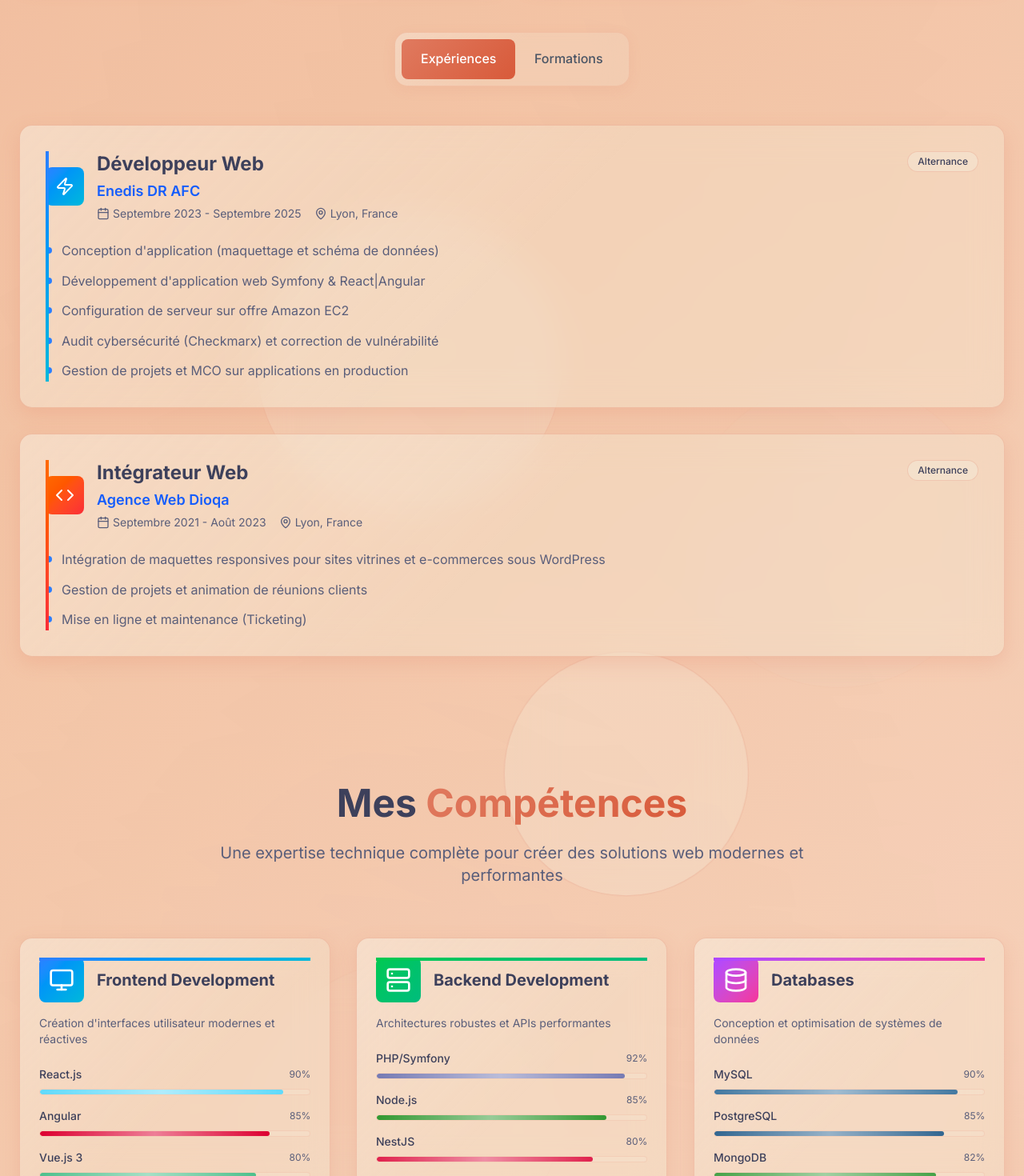
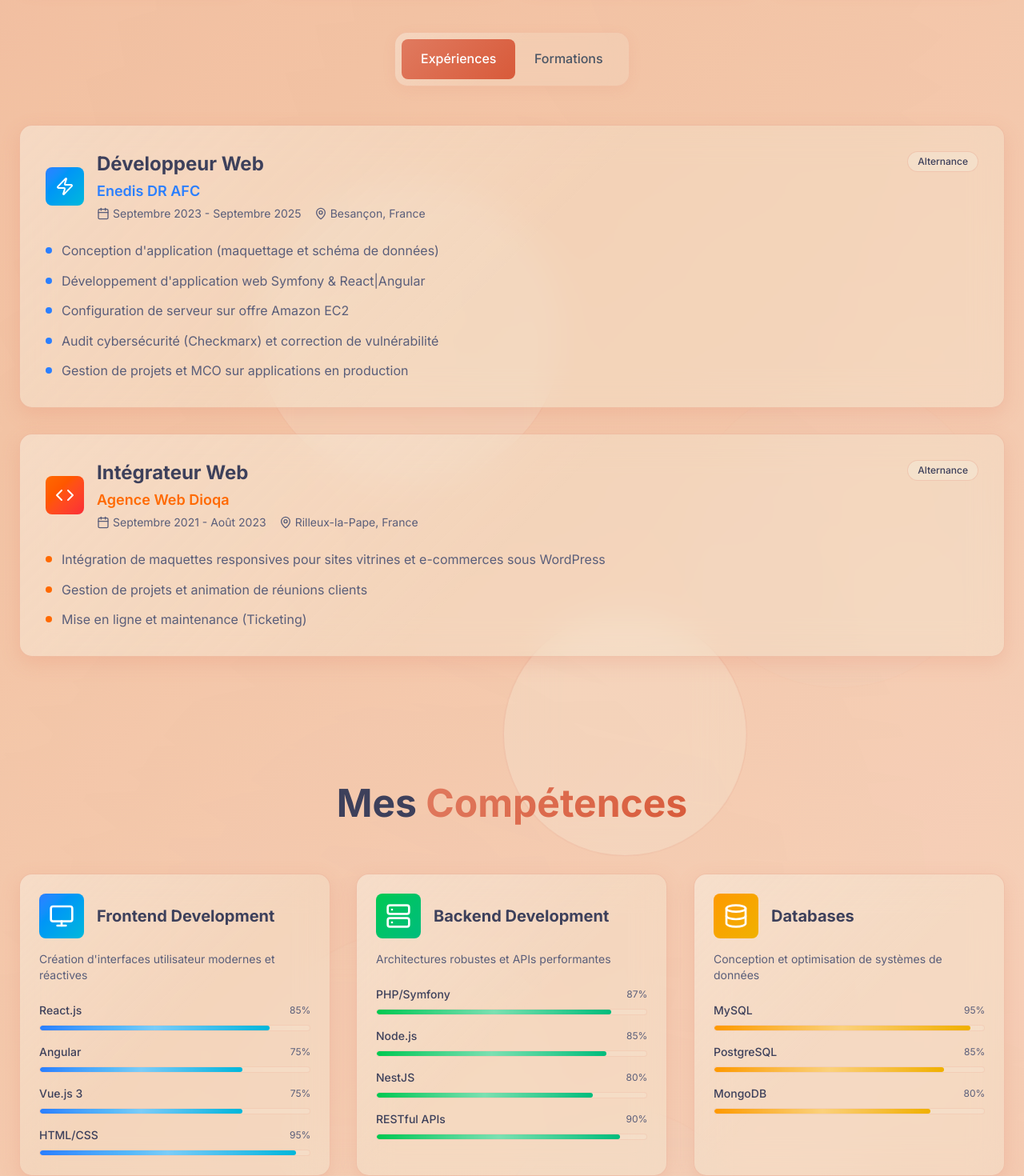
Before and after one commit to Jerem-14/portfolio, a Next.js app: page / in a window 1280 px wide. Shown: the part 1330-2800 px from the top of the page at 80% size. Built offline with nearby package versions, Linux system fonts and the light colour scheme.

Commit message:
fix: typo | colors and skillset

```diff
--- a/src/components/About.tsx
+++ b/src/components/About.tsx
@@ -15,9 +15,11 @@ const About: React.FC = () => {
       company: "Enedis DR AFC",
       period: "Septembre 2023 - Septembre 2025",
       type: "Alternance",
-      location: "Lyon, France",
+      location: "Besançon, France",
       icon: <Zap className="w-6 h-6" />,
       color: "from-blue-500 to-cyan-500",
+      textColor: "text-blue-500",
+      bulletColor: "bg-blue-500",
       tasks: [
         "Conception d'application (maquettage et schéma de données)",
         "Développement d'application web Symfony & React|Angular",
@@ -32,9 +34,11 @@ const About: React.FC = () => {
       company: "Agence Web Dioqa",
       period: "Septembre 2021 - Août 2023",
       type: "Alternance",
-      location: "Lyon, France",
+      location: "Rilleux-la-Pape, France",
       icon: <Code className="w-6 h-6" />,
       color: "from-orange-500 to-red-500",
+      textColor: "text-orange-500",
+      bulletColor: "bg-orange-500",
       tasks: [
         "Intégration de maquettes responsives pour sites vitrines et e-commerces sous WordPress",
         "Gestion de projets et animation de réunions clients",
@@ -63,8 +67,8 @@ const About: React.FC = () => {
 
   const stats = [
     { label: "Années d'expérience", value: "4+", icon: <Calendar className="w-5 h-5" /> },
-    { label: "Projets réalisés", value: "25+", icon: <Award className="w-5 h-5" /> },
-    { label: "Technologies maîtrisées", value: "15+", icon: <Code className="w-5 h-5" /> },
+    { label: "Projets réalisés", value: "10+", icon: <Award className="w-5 h-5" /> },
+    { label: "Technologies maîtrisées", value: "8+", icon: <Code className="w-5 h-5" /> },
     { label: "Clients satisfaits", value: "20+", icon: <Users className="w-5 h-5" /> }
   ];
 
@@ -192,8 +196,7 @@ const About: React.FC = () => {
                   whileHover={{ scale: 1.02 }}
                 >
                   <GlassCard variant="medium" className="p-8 relative overflow-hidden">
-                    {/* Accent coloré */}
-                    <div className={`absolute top-0 left-0 w-1 h-full bg-gradient-to-b ${exp.color}`} />
+
 
                     {/* Header */}
                     <div className="flex items-start justify-between mb-6">
@@ -206,7 +209,7 @@ const About: React.FC = () => {
                               style={{ color: 'var(--text-primary)' }}>
                             {exp.role}
                           </h3>
-                          <p className="text-lg font-semibold text-blue-600 mb-1">
+                          <p className={`text-lg font-semibold mb-1 ${exp.textColor}`}>
                             {exp.company}
                           </p>
                           <div className="flex items-center space-x-4 text-sm"
@@ -243,7 +246,7 @@ const About: React.FC = () => {
                           viewport={{ once: true }}
                           className="flex items-start space-x-3"
                         >
-                          <div className="w-2 h-2 rounded-full bg-blue-500 mt-2 flex-shrink-0" />
+                          <div className={`w-2 h-2 rounded-full ${exp.bulletColor} mt-2 flex-shrink-0`} />
                           <p style={{ color: 'var(--text-secondary)' }}>{task}</p>
                         </motion.div>
                       ))}
@@ -278,7 +281,7 @@ const About: React.FC = () => {
                         style={{ color: 'var(--text-primary)' }}>
                       {formation.diploma}
                     </h3>
-                    <p className="text-blue-600 font-medium mb-2">
+                    <p className="text-orange-500 font-medium mb-2">
                       {formation.school}
                     </p>
                     <p className="text-sm" style={{ color: 'var(--text-secondary)' }}>
--- a/src/components/Hero.tsx
+++ b/src/components/Hero.tsx
@@ -38,21 +38,25 @@ const Hero: React.FC = () => {
                 letterSpacing: '-0.02em',
                 color: 'var(--text-primary)'
               }}>
-            Salut, je suis{' '}
+              Jeremy AUBRY
             <span style={{
               background: 'var(--accent-gradient)',
               WebkitBackgroundClip: 'text',
               WebkitTextFillColor: 'transparent',
               backgroundClip: 'text',
             }}>
-              Jeremy
+
             </span>
           </h1>
 
           <h2 className="font-heading font-bold mb-6"
               style={{
                 fontSize: 'clamp(1.5rem, 4vw, 2.5rem)',
-                color: 'var(--text-secondary)'
+                color: 'var(--text-secondary)',
+                background: 'var(--accent-gradient)',
+              WebkitBackgroundClip: 'text',
+              WebkitTextFillColor: 'transparent',
+              backgroundClip: 'text',
               }}>
             Développeur Full Stack
           </h2>
@@ -68,8 +72,8 @@ const Hero: React.FC = () => {
           <GlassCard variant="medium" className="max-w-3xl mx-auto p-6">
             <p className="text-lg leading-relaxed" style={{ color: 'var(--text-secondary)' }}>
               Je transforme vos idées en applications web robustes et sécurisées.
-              Spécialisé en développement moderne et audit cybersécurité,
-              j`&apos;`accompagne les entreprises dans leur transformation digitale.
+              Spécialisé en développement moderne
+              j&apos;accompagne les entreprises dans leur transformation digitale.
             </p>
           </GlassCard>
         </motion.div>
--- a/src/components/Skills.tsx
+++ b/src/components/Skills.tsx
@@ -19,11 +19,10 @@ const Skills: React.FC = () => {
       color: "from-blue-500 to-cyan-500",
       description: "Création d'interfaces utilisateur modernes et réactives",
       skills: [
-        { name: "React.js", level: 90, color: "#61DAFB" },
-        { name: "Angular", level: 85, color: "#DD0031" },
-        { name: "Vue.js 3", level: 80, color: "#4FC08D" },
-        { name: "TypeScript", level: 88, color: "#3178C6" },
-        { name: "HTML/CSS", level: 95, color: "#E34F26" }
+        { name: "React.js", level: 85 },
+        { name: "Angular", level: 75 },
+        { name: "Vue.js 3", level: 75 },
+        { name: "HTML/CSS", level: 95 }
       ]
     },
     {
@@ -33,24 +32,22 @@ const Skills: React.FC = () => {
       color: "from-green-500 to-emerald-500",
       description: "Architectures robustes et APIs performantes",
       skills: [
-        { name: "PHP/Symfony", level: 92, color: "#777BB4" },
-        { name: "Node.js", level: 85, color: "#339933" },
-        { name: "NestJS", level: 80, color: "#E0234E" },
-        { name: "Twig", level: 88, color: "#8DC149" },
-        { name: "RESTful APIs", level: 90, color: "#FF6B35" }
+        { name: "PHP/Symfony", level: 87 },
+        { name: "Node.js", level: 85 },
+        { name: "NestJS", level: 80 },
+        { name: "RESTful APIs", level: 90 }
       ]
     },
     {
       id: 3,
       title: "Databases",
       icon: <Database className="w-8 h-8" />,
-      color: "from-purple-500 to-pink-500",
+      color: "from-amber-500 to-yellow-500",
       description: "Conception et optimisation de systèmes de données",
       skills: [
-        { name: "MySQL", level: 90, color: "#4479A1" },
-        { name: "PostgreSQL", level: 85, color: "#336791" },
-        { name: "MongoDB", level: 82, color: "#47A248" },
-        { name: "Redis", level: 75, color: "#DC382D" }
+        { name: "MySQL", level: 95 },
+        { name: "PostgreSQL", level: 85 },
+        { name: "MongoDB", level: 80 }
       ]
     },
     {
@@ -60,10 +57,10 @@ const Skills: React.FC = () => {
       color: "from-orange-500 to-red-500",
       description: "Déploiement et maintenance d'applications",
       skills: [
-        { name: "Docker", level: 85, color: "#2496ED" },
-        { name: "AWS EC2", level: 80, color: "#FF9900" },
-        { name: "Git/GitHub", level: 92, color: "#F05032" },
-        { name: "Linux", level: 78, color: "#FCC624" }
+        { name: "Docker", level: 85 },
+        { name: "AWS EC2", level: 80 },
+        { name: "Git/GitHub", level: 95 },
+        { name: "Terraform/Kubernetes", level: 70 }
       ]
     },
     {
@@ -73,10 +70,8 @@ const Skills: React.FC = () => {
       color: "from-red-500 to-pink-500",
       description: "Analyse de vulnérabilités et corrections sécuritaires",
       skills: [
-        { name: "Checkmarx", level: 85, color: "#00D4FF" },
-        { name: "OWASP", level: 80, color: "#FF6B35" },
-        { name: "Pentesting", level: 75, color: "#DC143C" },
-        { name: "Security Audit", level: 82, color: "#8A2BE2" }
+        { name: "Checkmarx", level: 85 },
+        { name: "SonarQube", level: 70 }
       ]
     },
     {
@@ -86,10 +81,9 @@ const Skills: React.FC = () => {
       color: "from-pink-500 to-purple-500",
       description: "Conception d'expériences utilisateur optimales",
       skills: [
-        { name: "Figma", level: 88, color: "#F24E1E" },
-        { name: "UI/UX Design", level: 85, color: "#FF6B35" },
-        { name: "Responsive Design", level: 92, color: "#00D4FF" },
-        { name: "Prototyping", level: 80, color: "#9C27B0" }
+        { name: "Figma", level: 88 },
+        { name: "UI/UX Design", level: 80 },
+        { name: "Responsive Design", level: 90 }
       ]
     }
   ];
@@ -150,9 +144,6 @@ const Skills: React.FC = () => {
               Compétences
             </span>
           </h2>
-          <p className="text-xl max-w-3xl mx-auto" style={{ color: 'var(--text-secondary)' }}>
-            Une expertise technique complète pour créer des solutions web modernes et performantes
-          </p>
         </motion.div>
 
         {/* Skills Grid */}
@@ -176,8 +167,6 @@ const Skills: React.FC = () => {
                 variant={hoveredSkill === category.id ? "strong" : "medium"}
                 className="p-6 h-full relative overflow-hidden"
               >
-                {/* Accent gradient */}
-                <div className={`absolute top-0 left-0 w-full h-1 bg-gradient-to-r ${category.color}`} />
 
                 {/* Icon et titre */}
                 <div className="flex items-center space-x-4 mb-4">
@@ -223,8 +212,7 @@ const Skills: React.FC = () => {
                              border: '1px solid var(--glass-border-light)'
                            }}>
                         <motion.div
-                          className="h-full rounded-full relative overflow-hidden"
-                          style={{ backgroundColor: skill.color }}
+                          className={`h-full rounded-full relative overflow-hidden bg-gradient-to-r ${category.color}`}
                           initial={{ width: 0 }}
                           whileInView={{ width: `${skill.level}%` }}
                           transition={{ duration: 1.5, delay: skillIndex * 0.1, ease: "easeOut" }}
```
